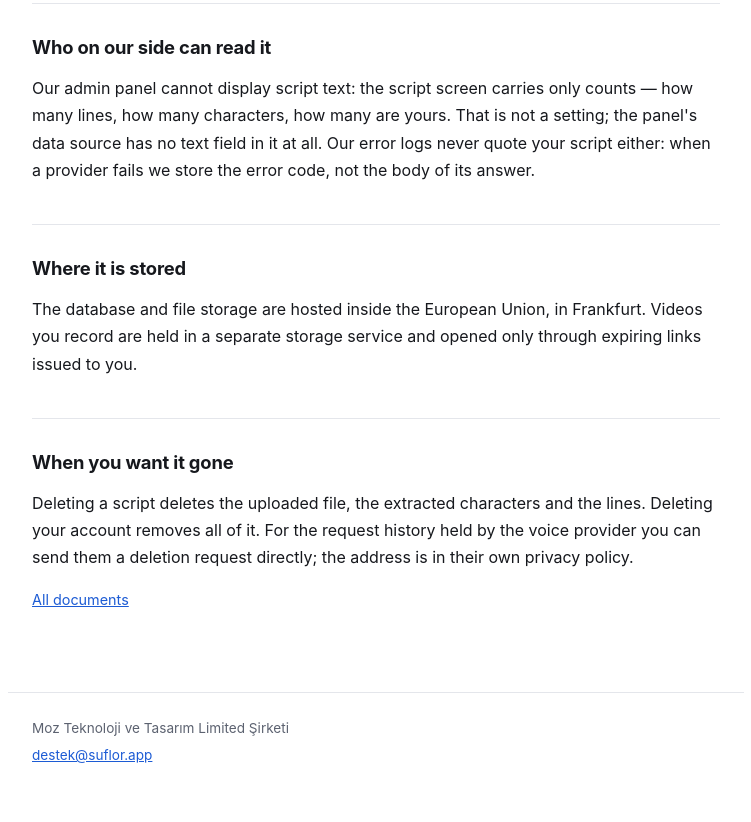
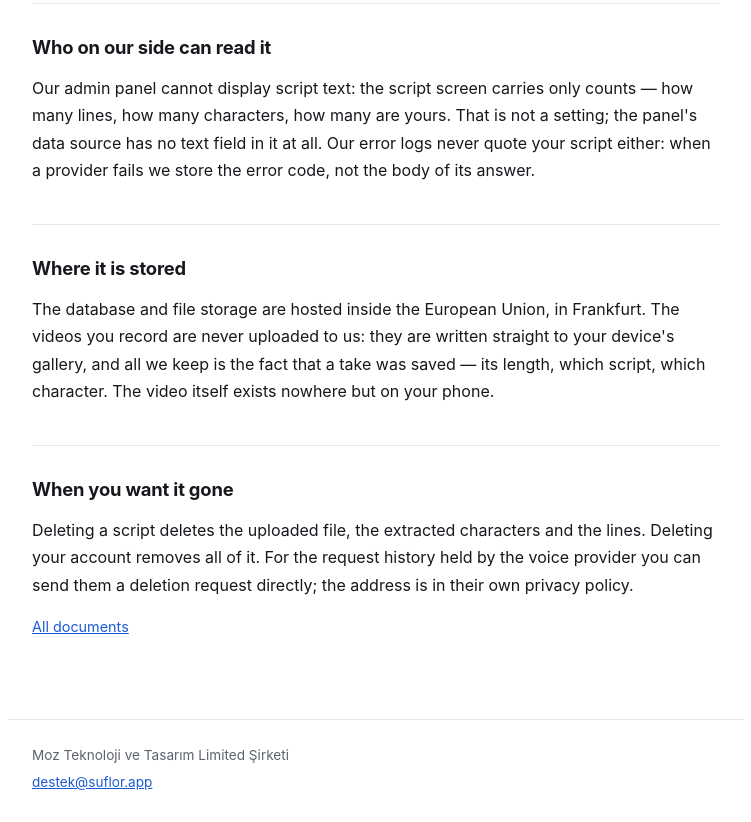
Before and after one commit to Moztechdev/suflor-legal, a website: page docs/en/where-your-script-goes/index.html in a window 1280 px wide. Shown: the part 1443-2265 px from the top of the page, without its empty margins (264-1015 px from the left). Before the commit the page ends 2238 px from the top, so only its background shows below. Drawn offline with Linux system fonts and the light colour scheme.

Commit message:
docs: kayıt videoları cihazda kalıyor

```diff
--- a/docs/en/where-your-script-goes/index.html
+++ b/docs/en/where-your-script-goes/index.html
@@ -28,7 +28,7 @@
       <h2>Who on our side can read it</h2>
         <p>Our admin panel cannot display script text: the script screen carries only counts — how many lines, how many characters, how many are yours. That is not a setting; the panel&#39;s data source has no text field in it at all. Our error logs never quote your script either: when a provider fails we store the error code, not the body of its answer.</p>
       <h2>Where it is stored</h2>
-        <p>The database and file storage are hosted inside the European Union, in Frankfurt. Videos you record are held in a separate storage service and opened only through expiring links issued to you.</p>
+        <p>The database and file storage are hosted inside the European Union, in Frankfurt. The videos you record are never uploaded to us: they are written straight to your device&#39;s gallery, and all we keep is the fact that a take was saved — its length, which script, which character. The video itself exists nowhere but on your phone.</p>
       <h2>When you want it gone</h2>
         <p>Deleting a script deletes the uploaded file, the extracted characters and the lines. Deleting your account removes all of it. For the request history held by the voice provider you can send them a deletion request directly; the address is in their own privacy policy.</p>
       <p class="switch"><a href="../../">All documents</a></p>
```
Also changed, not shown: docs/senaryon-nereye-gidiyor/index.html (+1 -1 lines).
